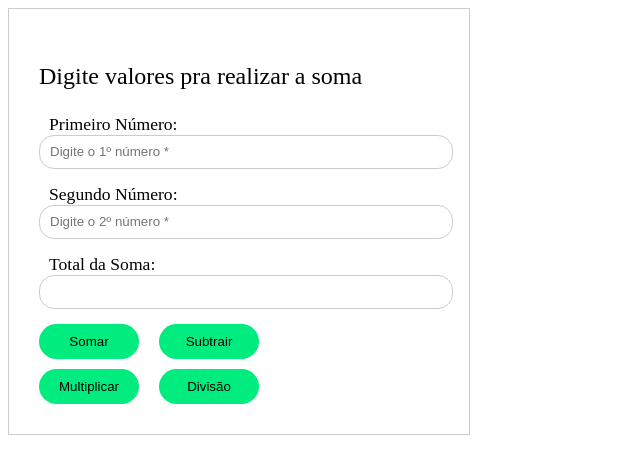
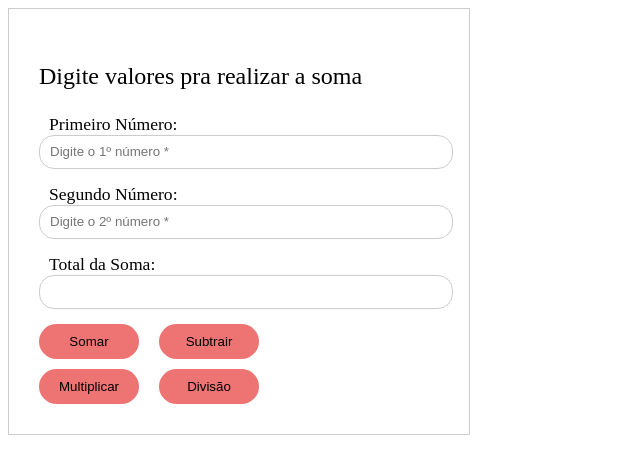
Before and after one commit to 74v4r35/74v4r35.github.io, a plain HTML site: page index.html in a window 1280 px wide. Shown: the whole page, without its empty margins (0-640 px from the left). Drawn offline with Linux system fonts and the light colour scheme.

Commit message:
Add files via upload
deu certo :)

```diff
--- a/css/estilo.css
+++ b/css/estilo.css
@@ -35,7 +35,7 @@ input[type=number]{
 
 button{
     display: block;
-    background-color: #00ec7f;
+    background-color: #ee7474;
     height: 35px;
     border: none;
     outline: 0;
```
